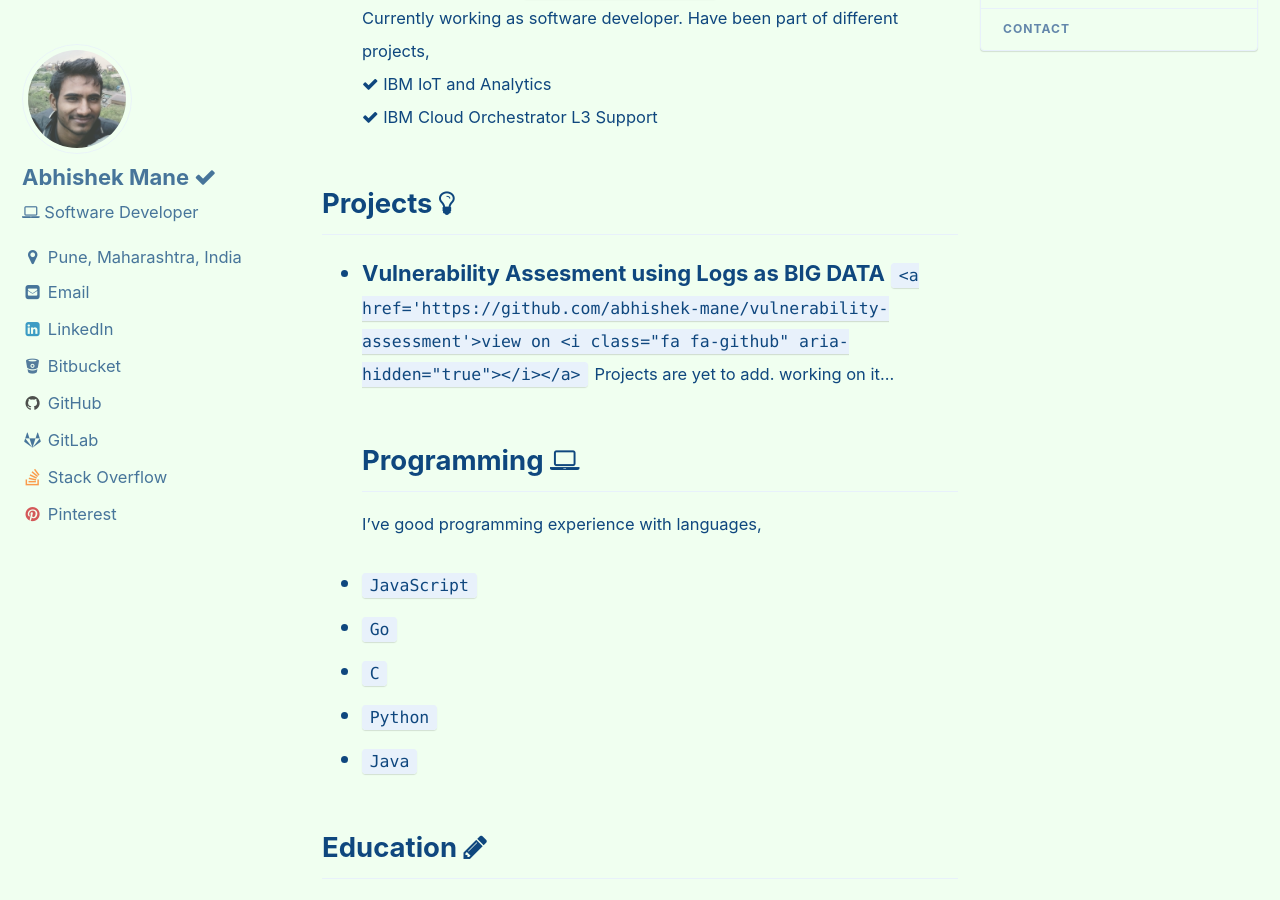
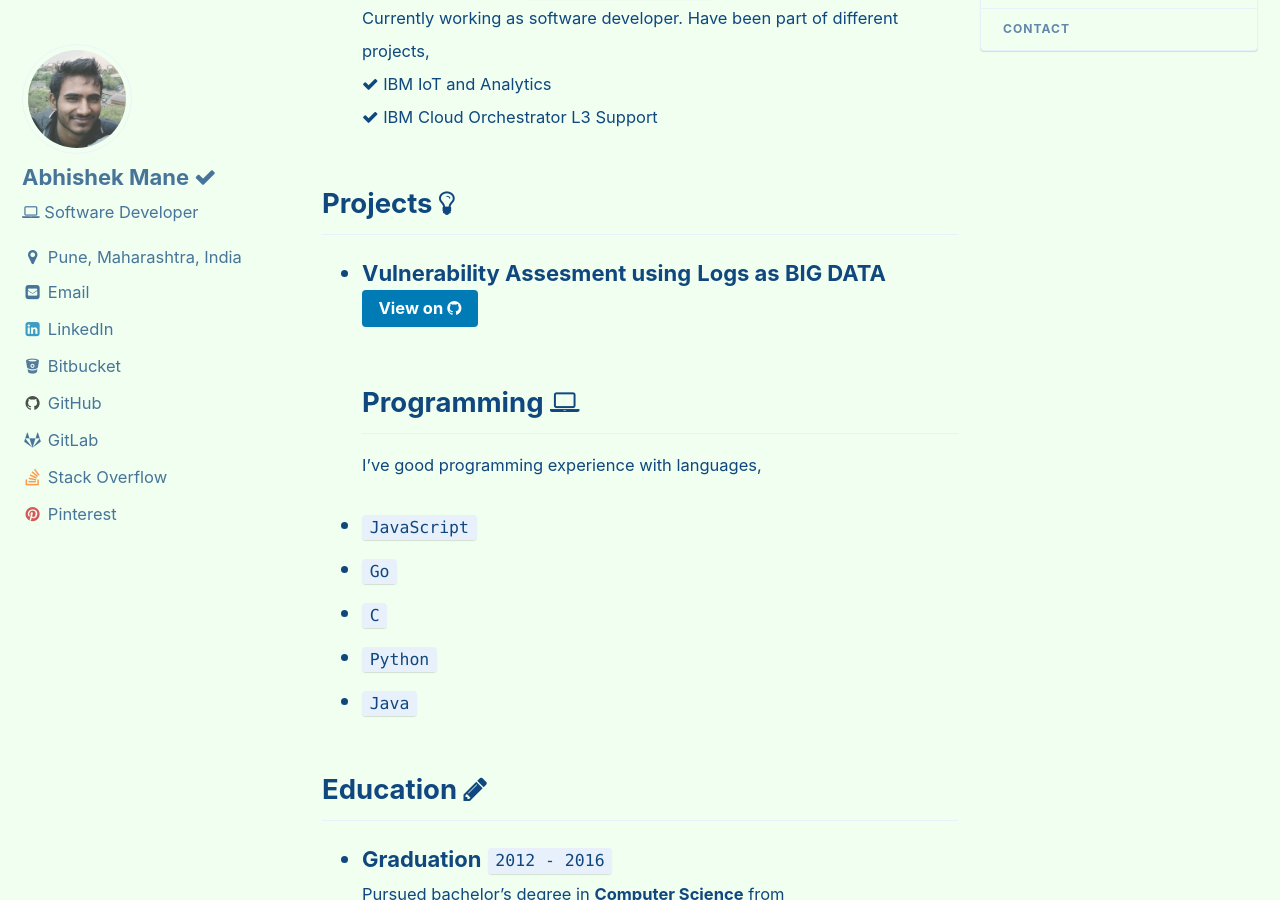
Before and after one commit to ashishawachar/ashishawachar.github.io, a Jekyll site: the page built from index.md, in a window 1280 px wide and 900 px high, scrolled down 342 px. Built offline with Jekyll 4.4.1, drawn with Linux system fonts in a browser that asks for light colours.

Commit message:
:heavy_check_mark:

```diff
--- a/index.md
+++ b/index.md
@@ -30,8 +30,8 @@ toc: true
   <==========================> START  : Projects
 -->
 ## Projects         <i class="fa fa-lightbulb-o" aria-hidden="true"></i>
-  * **Vulnerability Assesment using Logs as BIG DATA** `<a href='https://github.com/abhishek-mane/vulnerability-assessment'>view on <i class="fa fa-github" aria-hidden="true"></i></a>`
-  <small>Projects are yet to add. working on it...</small>
+  * **Vulnerability Assesment using**
+    **Logs as BIG DATA** <button class='btn btn--linkedin'>View on <i class="fa fa-github" aria-hidden="true"></i></button>
 <!--
   <==========================> END    : Projects
 -->
```
